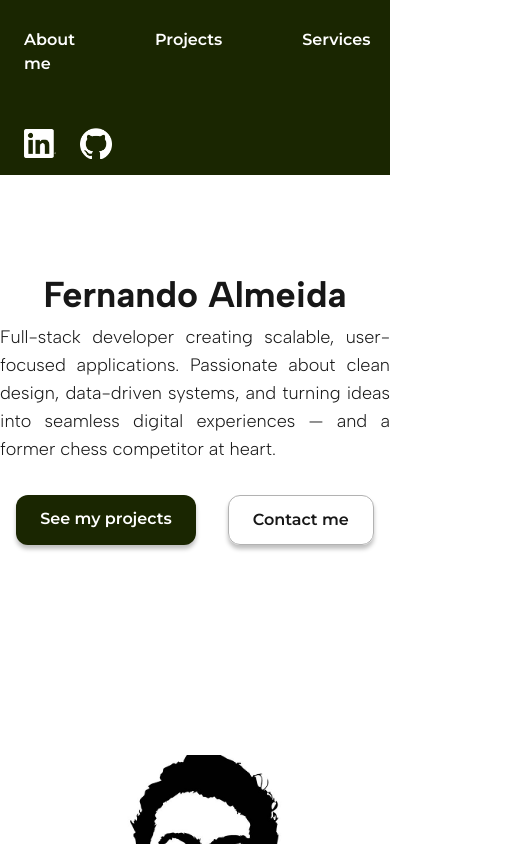
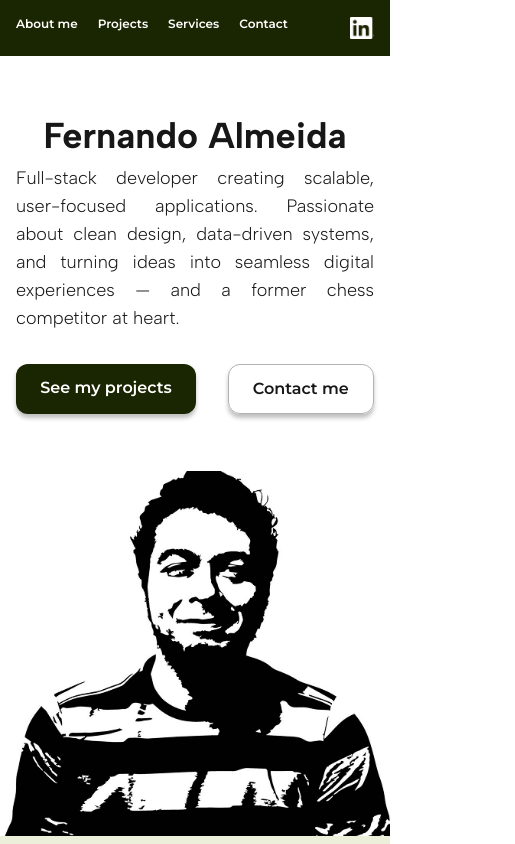
Before and after one commit to FernandoAlmeida2/my-portfolio, a Next.js app: page / in a window 390 px wide. Shown: the top 844 px of the page, 515 px wide, since content can reach past the window. Built offline with nearby package versions, Linux system fonts and the light colour scheme.

Commit message:
style: reponsiveness adjustments

```diff
--- a/app/components/ProjectCard.tsx
+++ b/app/components/ProjectCard.tsx
@@ -13,7 +13,7 @@ export default function ProjectCard({ project }: Props) {
   const [expanded, setExpanded] = useState(false);
 
   return (
-    <div className="w-full max-w-md mx-auto bg-white dark:bg-neutral-900 rounded-2xl shadow-md overflow-hidden hover:shadow-lg transition-shadow duration-300 flex flex-col">
+    <div className="w-88 md:w-full max-w-md mx-auto bg-white dark:bg-neutral-900 rounded-2xl shadow-md overflow-hidden hover:shadow-lg transition-shadow duration-300 flex flex-col">
       {/* Image */}
       <div className="relative w-full h-48 md:h-56">
         <Image
--- a/app/page.tsx
+++ b/app/page.tsx
@@ -16,10 +16,10 @@ export default function Home() {
       {/* ===========================
           HEADER
       ============================ */}
-      <header className="font-montserrat py-4 px-6 md:px-16 lg:px-32 bg-[#1A2601] text-white font-semibold">
-        <div className="flex flex-col md:flex-row justify-between gap-8">
+      <header className="font-montserrat py-4 px-4 md:px-16 lg:px-32 bg-[#1A2601] text-white font-semibold ">
+        <div className="flex md:flex-col md:flex-row items-center justify-between gap-2 md:gap-8">
           <div>
-            <ul className="flex mt-3 space-y-2 gap-20 text:base md:text-xl">
+            <ul className="flex md:mt-3 space-y-2 gap-5 md:gap-20 text-xs md:text-xl">
               <li>
                 <Link href="#about" className="hover:underline">
                   About me
@@ -44,7 +44,7 @@ export default function Home() {
           </div>
 
           <div>
-            <div className="mt-3 flex items-center gap-6">
+            <div className="md:mt-3 flex items-center gap-2 md:gap-6">
               {/* LinkedIn */}
               <a
                 href={hero.socials[1].url}
@@ -57,7 +57,7 @@ export default function Home() {
                   alt="LinkedIn icon"
                   width={32}
                   height={32}
-                  className="object-contain"
+                  className="object-contain w-6 h-6 sm:w-7 sm:h-7 md:w-8 md:h-8 lg:w-8 lg:h-8"
                 />
               </a>
 
@@ -66,14 +66,14 @@ export default function Home() {
                 href={hero.socials[0].url}
                 target="_blank"
                 rel="noopener noreferrer"
-                className="hover:opacity-80 transition"
+                className="hover:opacity-80 transition hidden md:block"
               >
                 <Image
                   src="/icons/github-white.png"
                   alt="GitHub icon"
                   width={32}
                   height={32}
-                  className="object-contain"
+                  className="object-contain w-6 h-6 sm:w-7 sm:h-7 md:w-8 md:h-8 lg:w-8 lg:h-8"
                 />
               </a>
             </div>
@@ -85,14 +85,14 @@ export default function Home() {
       ============================ */}
       <section
         id="presentation"
-        className="min-h-screen flex flex-col justify-between items-center bg-white dark:bg-neutral-900 mt-25"
+        className="min-h-180 md:min-h-screen flex flex-col justify-between items-center bg-white dark:bg-neutral-900 mt-15 md:mt-25"
       >
         <div className="flex flex-col text-center gap-2">
           <h1 className="text-4xl md:text-6xl font-bold dark:text-neutral-100">
             {hero.title}
           </h1>
 
-          <p className="text-justify text-lg md:text-2xl font-light dark:text-neutral-300 max-w-lg leading-7">
+          <p className="text-justify text-lg md:text-2xl font-light dark:text-neutral-300 max-w-lg leading-7 px-4">
             {hero.description}
           </p>
           <div className="font-montserrat flex justify-center gap-8 mt-6">
```
